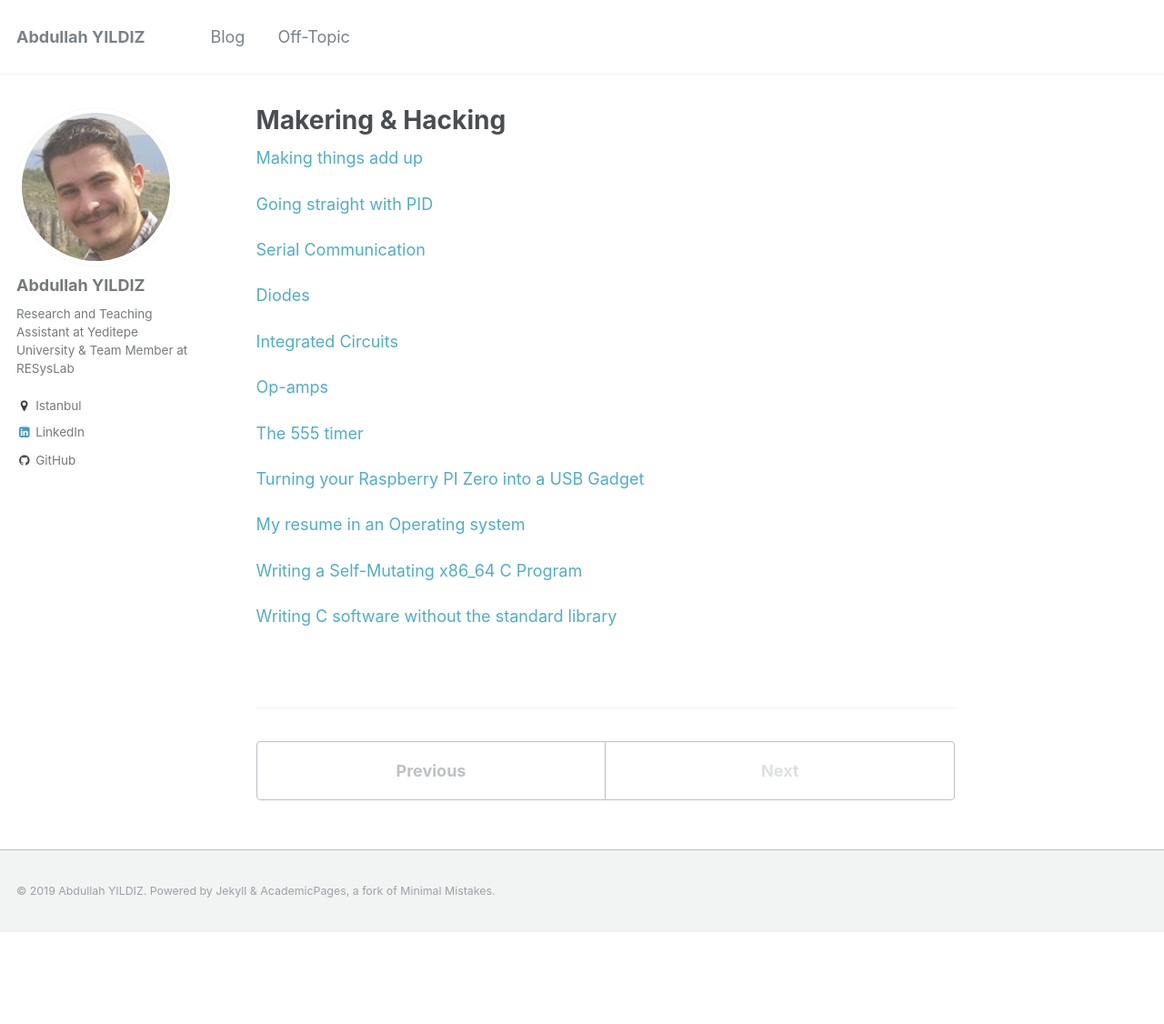
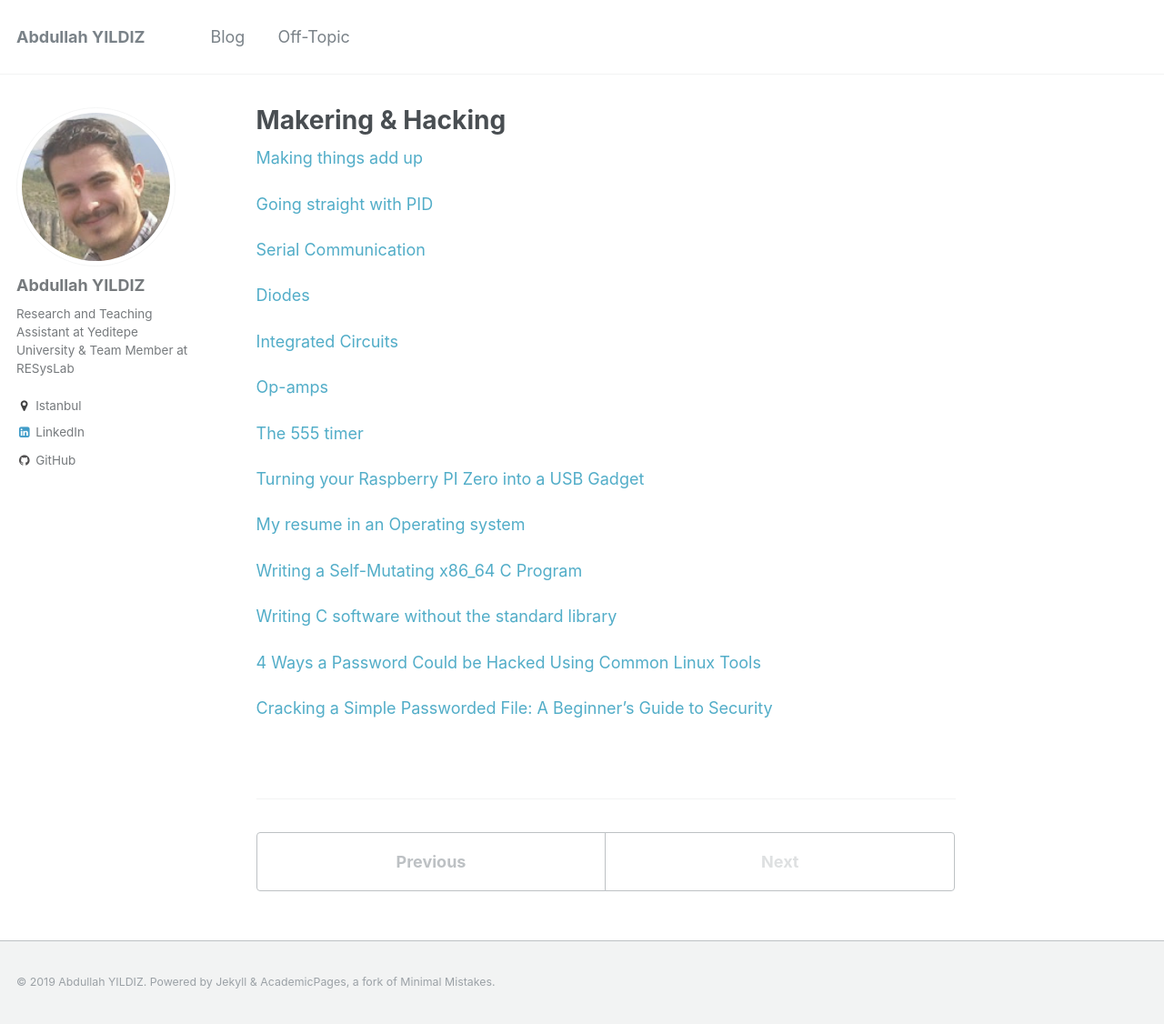
Before and after one commit to abdullahyildiz/abdullahyildiz.github.io, a Jekyll site: the page built from _records/makering-hacking.md, in a window 1280 px wide and 1126 px high. Shown: the whole window at 91% size. Built offline with Jekyll 4.4.1, drawn with Linux system fonts in a browser that asks for light colours.

Commit message:
Update makering-hacking.md

```diff
--- a/_records/makering-hacking.md
+++ b/_records/makering-hacking.md
@@ -29,3 +29,7 @@ location: "Istanbul, Turkiye"
 [Writing a Self-Mutating x86_64 C Program](https://shanetully.com/2013/12/writing-a-self-mutating-x86_64-c-program/)
 
 [Writing C software without the standard library](http://weeb.ddns.net/0/programming/c_without_standard_library_linux.txt)
+
+[4 Ways a Password Could be Hacked Using Common Linux Tools](https://www.linux.com/blog/4-ways-password-could-be-hacked-using-common-linux-tools)
+
+[Cracking a Simple Passworded File: A Beginner’s Guide to Security](https://www.linux.com/blog/cracking-simple-passworded-file-beginners-guide-security)
```
